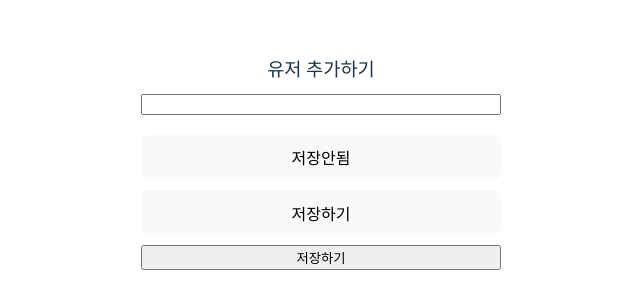
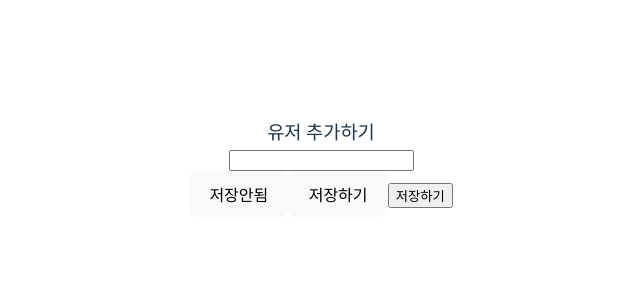
Before and after one commit to kukwon/buildup-study, a React (Vite) app in the folder 1week/: page / in a window 1280 px wide. Shown: the part 232-540 px from the top of the page, without its empty margins (319-959 px from the left). Built offline with nearby package versions, Linux system fonts and the light colour scheme; the HTML template or start-up script is replaced by a standard one.

Commit message:
input 요소 useForm에 등록시 Validation 명시 방법 2(메시지 개별 정의)

```diff
--- a/1week/src/App.css
+++ b/1week/src/App.css
@@ -40,29 +40,6 @@
 .read-the-docs {
   color: #888;
 }
-.form-wrapper {
-  margin: 10px 0px;
-  display: flex;
-  flex-direction: column;
-  gap: 10px;
-  width: 360px;
-  text-align: end;
-}
-
-.input-label {
-  float: left;
-  width: 100px;
-}
-
-.input-area {
-  display: block;
-  overflow: hidden;
-  padding-left: 10px;
-}
-
-.input {
-  width: 100%;
-}
 
 .error-border {
   border: 1px solid #c94c4c;
--- a/1week/src/App.jsx
+++ b/1week/src/App.jsx
@@ -17,18 +17,21 @@ function App() {
   return (
     <>
       <h3 style={{ margin: 0 }}>유저 추가하기</h3>
-      <form className='form-wrapper' onSubmit={handleSubmit(send)}>
+      <form onSubmit={handleSubmit(send)}>
         <input
           className={clsx('input', errors?.username && 'error-border')}
           {...register('username', {
-            required: { value: true, message: '아이디를 입력해주세요' },
+            required: true,
             maxLength: {
               value: 10,
               message: '아이디는 10자 이상이 될 수 없습니다',
             },
           })}
         />
-        <div className={errors?.username ? 'error-text' : ''}>{errors?.username?.message}</div>
+        <div className={errors?.username ? 'error-text' : ''}>
+          {errors?.username?.type === 'required' && '아이디는 필수 입력항목 입니다.'}
+          {errors?.username?.message}
+        </div>
         <button type='button'>저장안됨</button>
         <button>저장하기</button>
         <input type='submit' value='저장하기' />
```
